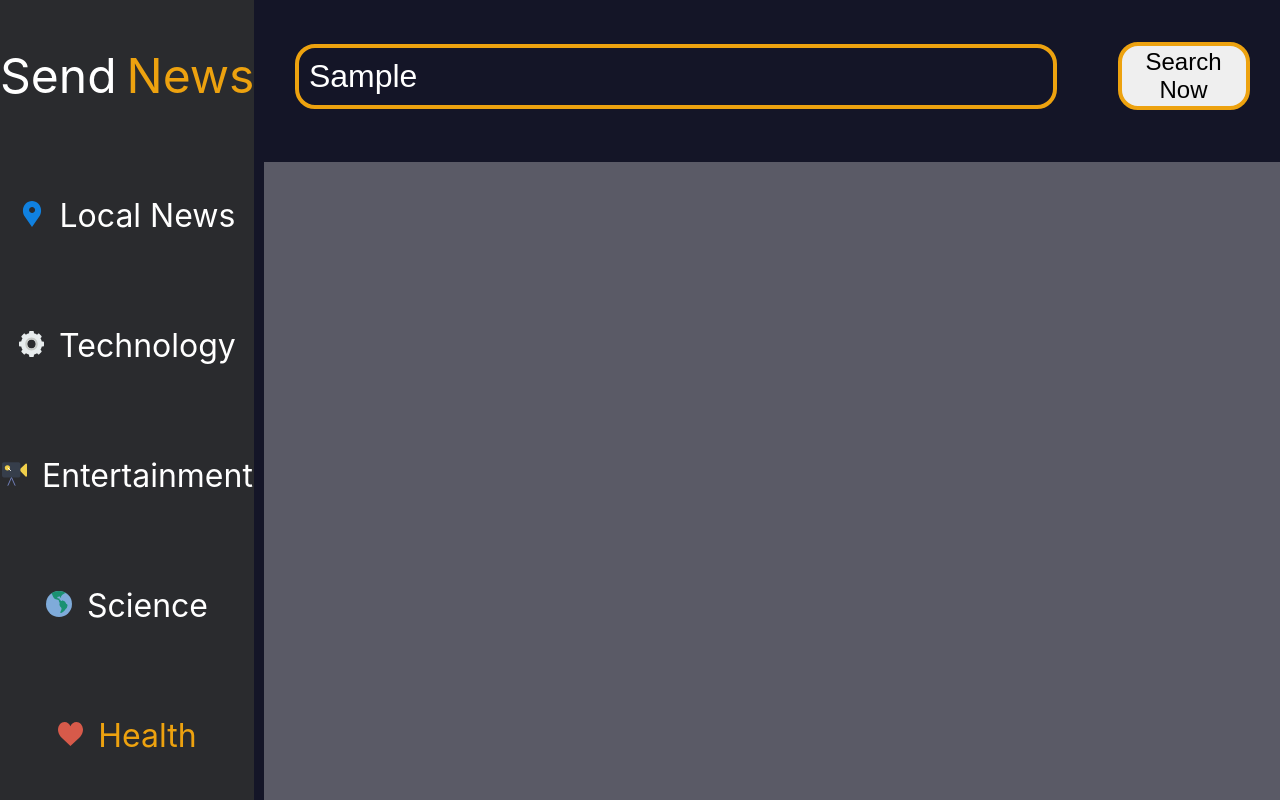
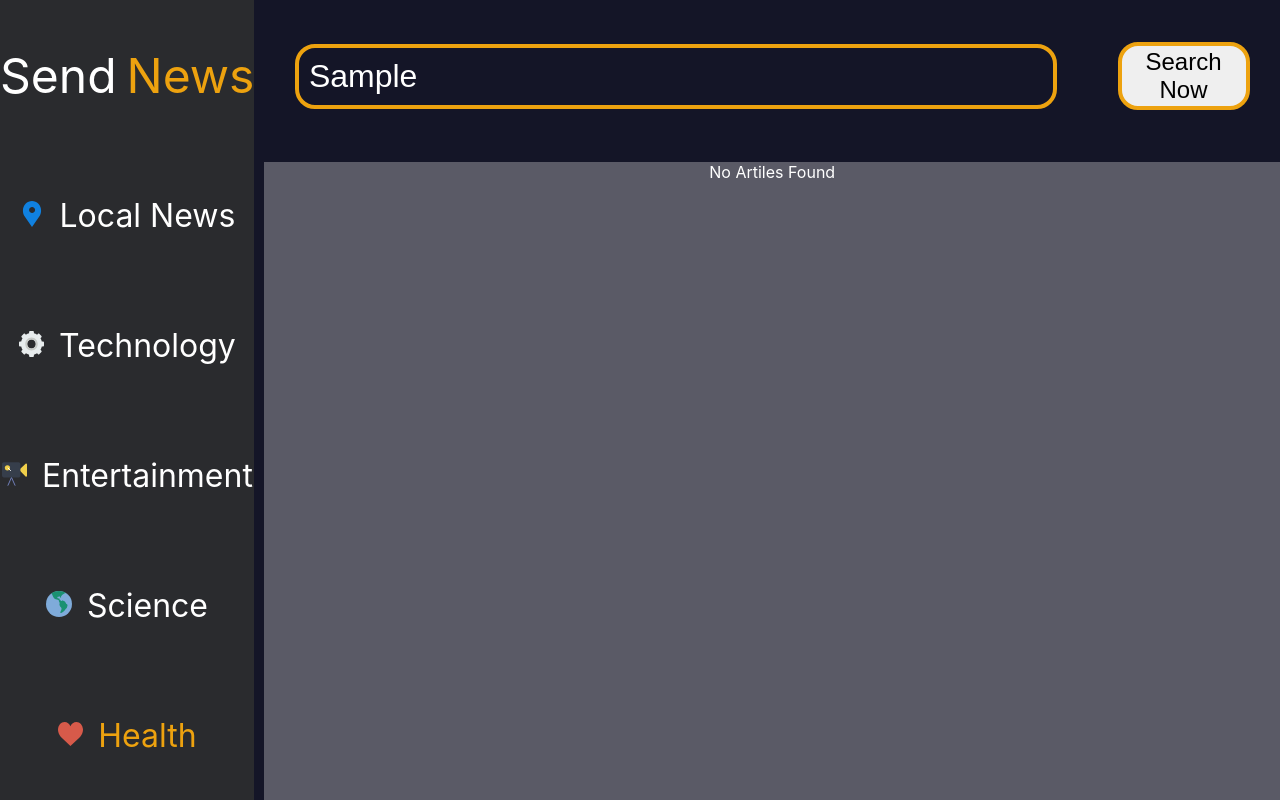
Before and after one commit to ttarlov/send_news, a React (Create React App) app: page / in a window 1280 px wide. Both pictures are taken after typing "Sample" into the empty fields and a click on the button "Search Now". Built offline with nearby package versions, Linux system fonts and the light colour scheme.

Commit message:
Add propType and conditional logic

```diff
--- a/src/components/NewsContainer/NewsContainer.js
+++ b/src/components/NewsContainer/NewsContainer.js
@@ -1,9 +1,10 @@
 import React from 'react';
 import './NewsContainer.css'
 import NewsArticle from '../NewsArticle/NewsArticle.js'
+import PropTypes from 'prop-types';
+
 
 const NewsContainer = (props) => {
-  console.log(props.news);
 
   const allArticles = props.news.map(article => {
     return( <NewsArticle
@@ -19,9 +20,20 @@ const NewsContainer = (props) => {
 
   return (
     <aside className = "news-container">
-    {allArticles}
+      {allArticles}
+      {!props.news.length && <p>No Artiles Found</p>}
     </aside>
+
   )
 }
 
+NewsContainer.propTypes = {
+  headline: PropTypes.string,
+  description: PropTypes.string,
+  img: PropTypes.string,
+  url: PropTypes.string
+
+};
+
+
 export default NewsContainer;
```
